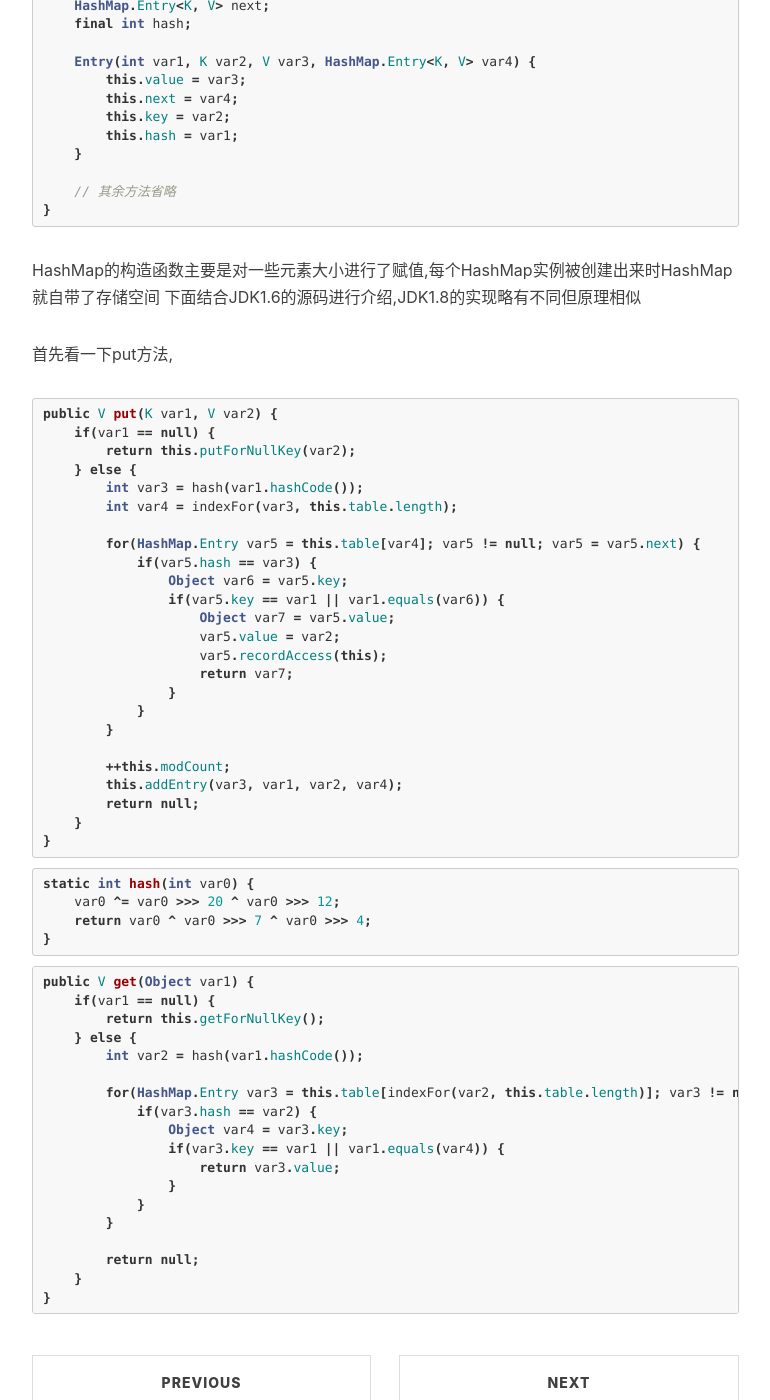
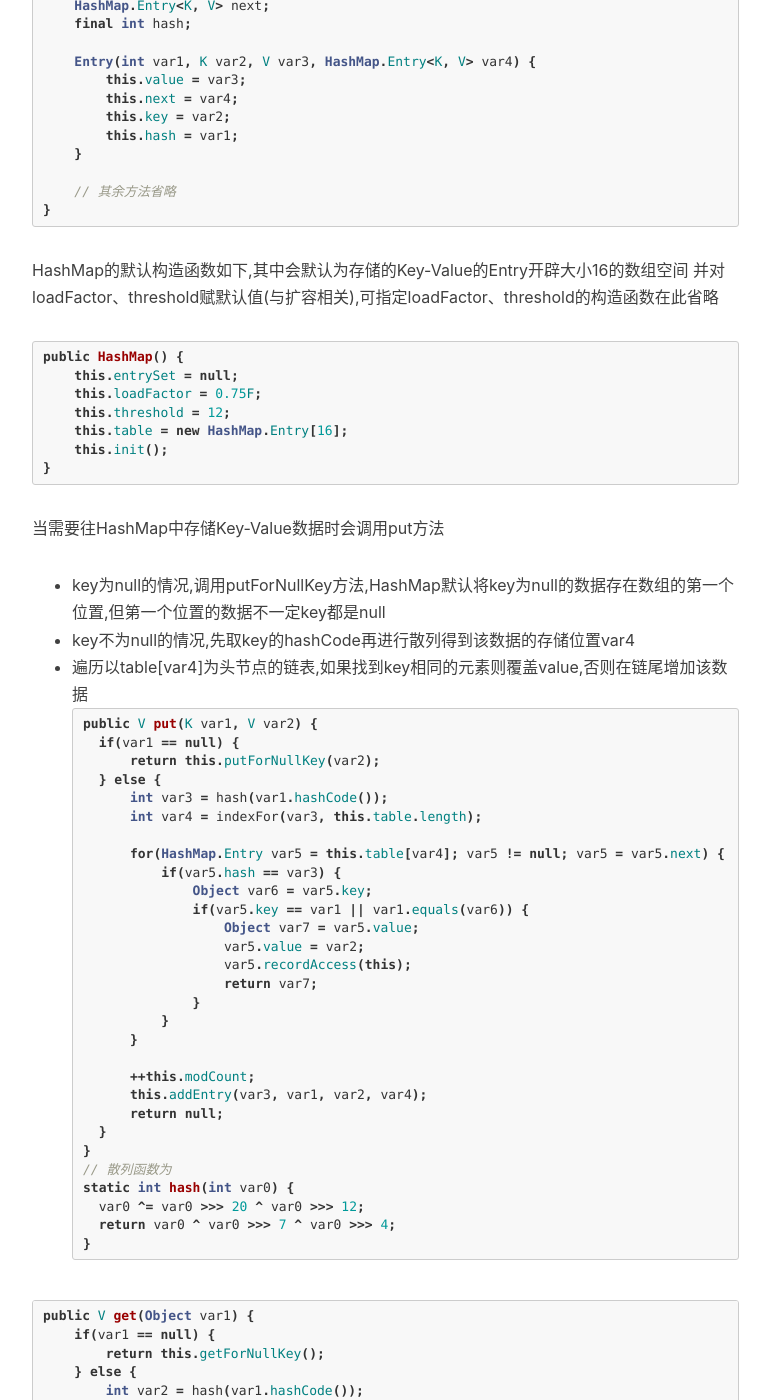
Before and after one commit to DoubleChick/DoubleChick.github.io, a Jekyll site: the page built from _posts/2017-12-10-hashMap.markdown, in a window 1280 px wide and 1400 px high, scrolled down 2143 px. Shown: the whole window, without its empty margins (233-1003 px from the left). Built offline with Jekyll 4.4.1, drawn with Linux system fonts in a browser that asks for light colours; nearby versions of some CDN libraries; comment, search, counter and statistics services are not loaded.

Commit message:
Blog3Part5

````diff
--- a/_posts/2017-12-10-hashMap.markdown
+++ b/_posts/2017-12-10-hashMap.markdown
@@ -56,10 +56,22 @@ static class Entry<K, V> implements java.util.Map.Entry<K, V> {
 }
 ```
 
-HashMap的构造函数主要是对一些元素大小进行了赋值,每个HashMap实例被创建出来时HashMap就自带了存储空间
-下面结合JDK1.6的源码进行介绍,JDK1.8的实现略有不同但原理相似
+HashMap的默认构造函数如下,其中会默认为存储的Key-Value的Entry开辟大小16的数组空间
+并对loadFactor、threshold赋默认值(与扩容相关),可指定loadFactor、threshold的构造函数在此省略
+```java
+public HashMap() {
+    this.entrySet = null;
+    this.loadFactor = 0.75F;
+    this.threshold = 12;
+    this.table = new HashMap.Entry[16];
+    this.init();
+}
+ ```
 
-首先看一下put方法,
+当需要往HashMap中存储Key-Value数据时会调用put方法
+- key为null的情况,调用putForNullKey方法,HashMap默认将key为null的数据存在数组的第一个位置,但第一个位置的数据不一定key都是null
+- key不为null的情况,先取key的hashCode再进行散列得到该数据的存储位置var4
+- 遍历以table[var4]为头节点的链表,如果找到key相同的元素则覆盖value,否则在链尾增加该数据
 ```java
 public V put(K var1, V var2) {
     if(var1 == null) {
@@ -85,10 +97,7 @@ public V put(K var1, V var2) {
         return null;
     }
 }
-```
-
-
-```java
+// 散列函数为
 static int hash(int var0) {
     var0 ^= var0 >>> 20 ^ var0 >>> 12;
     return var0 ^ var0 >>> 7 ^ var0 >>> 4;
````
